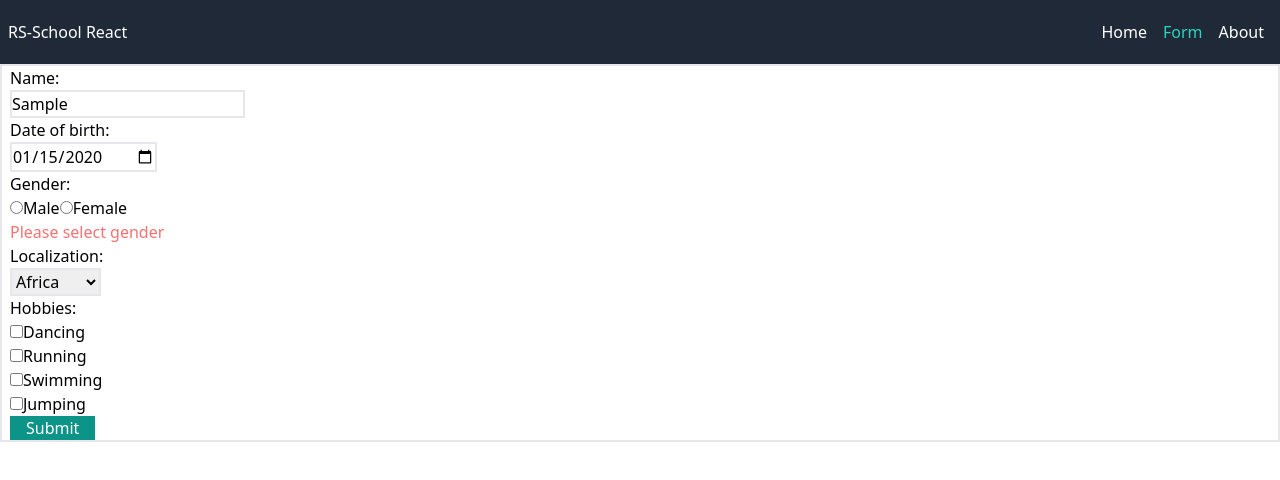
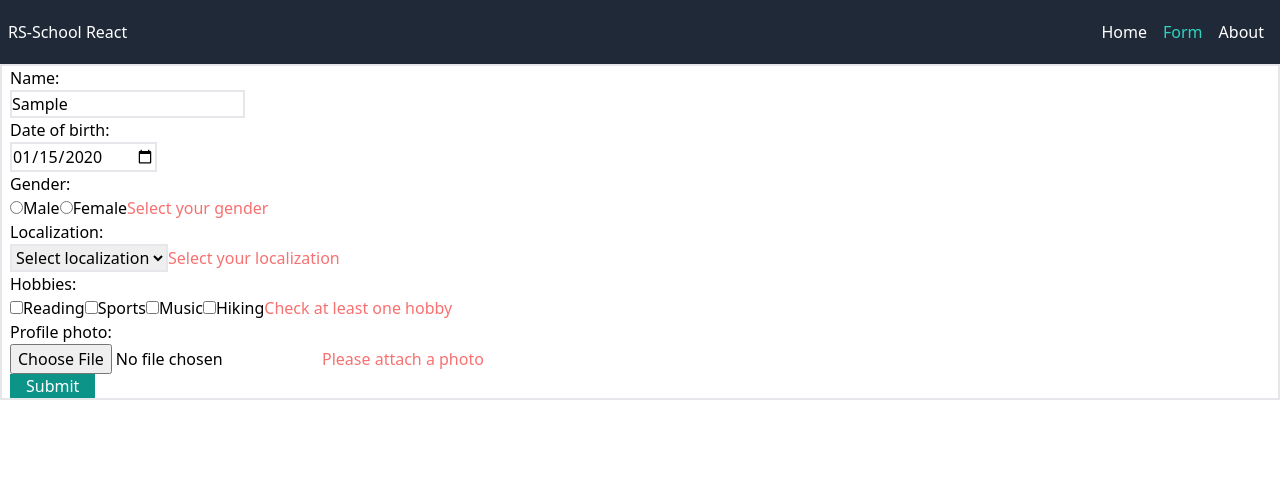
Before and after one commit to TomHugh/rs-school-react, a React (Vite) app: page /form in a window 1280 px wide. Both pictures are taken after typing "Sample", "2020-01-15" into the empty fields and a click on the button "Submit". Shown: the top 480 px of the page. Built offline with nearby package versions, Linux system fonts and the light colour scheme.

Commit message:
refactor: change header, card, form to use hooks

```diff
--- a/package.json
+++ b/package.json
@@ -7,7 +7,8 @@
     "dev": "vite",
     "build": "npm run lint && tsc && vite build",
     "preview": "vite preview",
-    "lint": "npx eslint . --fix",
+    "lint": "eslint . --ext .tsx --ext .ts",
+    "lint-fix": "eslint . --ext .tsx --ext .ts --fix",
     "format": "prettier --write .",
     "test": "vitest"
   },
@@ -22,6 +23,7 @@
   "dependencies": {
     "react": "^18.2.0",
     "react-dom": "^18.2.0",
+    "react-hook-form": "^7.43.9",
     "react-router-dom": "^6.9.0"
   },
   "devDependencies": {
--- a/src/components/Card.tsx
+++ b/src/components/Card.tsx
@@ -1,5 +1,3 @@
-import React from 'react';
-
 interface Props {
   thumbnail: string;
   title: string;
--- /dev/null
+++ b/src/components/FormBody.tsx
@@ -0,0 +1,130 @@
+import { useEffect, useState } from 'react';
+import { useForm, SubmitHandler } from 'react-hook-form';
+
+const genders = ['Male', 'Female'];
+const localizations = ['Africa', 'Australia', 'Europe', 'North America', 'South America'];
+const hobbies = ['Reading', 'Sports', 'Music', 'Hiking'];
+const succesMsgText = 'Form has been successfully sent';
+
+export interface IFormData {
+  name: string;
+  birthday: string;
+  gender: string;
+  localization: string;
+  hobbies: string[];
+  photo: FileList;
+}
+
+interface Props {
+  saveForm: (data: IFormData) => void;
+}
+
+function FormBody(props: Props) {
+  const [successMsg, setSuccessMsg] = useState('');
+  const {
+    register,
+    handleSubmit,
+    reset,
+    formState: { errors, isSubmitSuccessful },
+  } = useForm<IFormData>();
+
+  const onSubmit: SubmitHandler<IFormData> = (data) => {
+    props.saveForm(data);
+    showSuccessMsg();
+  };
+
+  const showSuccessMsg = () => {
+    setSuccessMsg(succesMsgText);
+    setTimeout(() => setSuccessMsg(''), 3000);
+  };
+
+  useEffect(() => {
+    if (isSubmitSuccessful) {
+      reset();
+    }
+  }, [isSubmitSuccessful, reset]);
+
+  return (
+    <form className="px-2 border-solid border-2" onSubmit={handleSubmit(onSubmit)}>
+      <label>
+        Name:
+        <br />
+        <input
+          className="border-solid border-2"
+          type="text"
+          {...register('name', {
+            required: 'Name is required',
+            pattern: { value: /^[A-Z]/, message: 'Name should start from capital letter' },
+          })}
+        />
+        {errors.name && <span className="text-red-400"> {errors.name?.message} </span>}
+      </label>
+      <br />
+      <label>
+        Date of birth:
+        <br />
+        <input
+          className="border-solid border-2"
+          type="date"
+          {...register('birthday', { required: true })}
+        />
+        {errors.birthday && <span className="text-red-400">Date of birth is required</span>}
+      </label>
+      <br />
+      <label>
+        Gender:
+        <br />
+        {genders.map((gender) => (
+          <label key={gender}>
+            <input type="radio" {...register('gender', { required: true })} value={gender} />
+            {gender}
+          </label>
+        ))}
+        {errors.gender && <span className="text-red-400">Select your gender</span>}
+      </label>
+      <br />
+      <label>
+        Localization:
+        <br />
+        <select className="border-solid border-2" {...register('localization', { required: true })}>
+          <option value="">Select localization</option>
+          {localizations.map((localization) => (
+            <option key={localization} value={localization}>
+              {localization}
+            </option>
+          ))}
+        </select>
+        {errors.localization && <span className="text-red-400">Select your localization</span>}
+      </label>
+      <br />
+      <label>
+        Hobbies:
+        <br />
+        {hobbies.map((hobby) => (
+          <label key={hobby}>
+            <input
+              type="checkbox"
+              {...register('hobbies', { validate: (values) => values.length > 0 })}
+              value={hobby}
+            />
+            {hobby}
+          </label>
+        ))}
+        {errors.hobbies && <span className="text-red-400">Check at least one hobby</span>}
+      </label>
+      <br />
+      <label>
+        Profile photo:
+        <br />
+        <input type="file" {...register('photo', { required: true })} />
+        {errors.photo && <span className="text-red-400">Please attach a photo</span>}
+      </label>
+      <br />
+      <button className="bg-teal-600 text-white px-4" type="submit">
+        Submit
+      </button>
+      <span className="text-teal-600">{successMsg}</span>
+    </form>
+  );
+}
+export default FormBody;
--- a/src/components/FormCard.tsx
+++ b/src/components/FormCard.tsx
@@ -1,21 +1,16 @@
-import React from 'react';
+import { IFormData } from './FormBody';
 
-interface Props {
-  thumbnail: string;
-  name: string;
-  birthday: string;
-  gender: string;
-  localization: string;
-  hobbies: string;
-}
-
-function FormCard(props: Props) {
+function FormCard(props: IFormData) {
   return (
     <div className="bg-gray-100 border-solid border-2">
-      {/* <img className="object-cover h-48 w-96" src={props.thumbnail} alt={props.name} /> */}
+      <img
+        className="object-cover h-48 w-96"
+        src={URL.createObjectURL(props.photo[0])}
+        alt={props.name}
+      />
       <div className="px-4">
         <h2 className="text-lg font-bold py-2">{props.name}</h2>
-        <p>{props.birthday}</p>
+        <p>Birthday: {props.birthday}</p>
         <p>Gender: {props.gender}</p>
         <p>Localization: {props.localization}</p>
         <p>Hobbies: {props.hobbies}</p>
--- a/src/pages/Form.tsx
+++ b/src/pages/Form.tsx
@@ -1,164 +1,33 @@
-import React, { Component } from 'react';
+import FormBody from '../components/FormBody';
 import FormCard from '../components/FormCard';
+import { IFormData } from '../components/FormBody';
+import { useState } from 'react';
 
-interface FormData {
-  name: string;
-  birthday: string;
-  gender: string;
-  localization: string;
-  hobbies: string[];
-  file: File | null;
-}
-
-interface FormState {
-  formData: FormData;
-  formErrors: Record<string, string>;
-  confirmationMessage: string;
-  cards: FormData[];
-}
-
-class Form extends Component<unknown, FormState> {
-  nameRef = React.createRef<HTMLInputElement>();
-  birthdayRef = React.createRef<HTMLInputElement>();
-  genderMRef = React.createRef<HTMLInputElement>();
-  genderFRef = React.createRef<HTMLInputElement>();
-  localizationRef = React.createRef<HTMLSelectElement>();
-  fileRef = React.createRef<HTMLInputElement>();
-
-  state: FormState = {
-    formData: {
-      name: '',
-      birthday: '',
-      gender: '',
-      localization: '',
-      hobbies: [],
-      file: null,
-    },
-    formErrors: {},
-    confirmationMessage: '',
-    cards: [],
-  };
-
-  hobbiesList: string[] = ['Dancing', 'Running', 'Swimming', 'Jumping'];
-  hobbiesRef: React.RefObject<HTMLInputElement>[] = this.hobbiesList.map(() =>
-    React.createRef<HTMLInputElement>()
-  );
-
-  handleSubmit = (event: React.FormEvent<HTMLFormElement>) => {
-    event.preventDefault();
-    const formData = {
-      name: this.nameRef.current?.value || '',
-      birthday: this.birthdayRef.current?.value || '',
-      gender: this.genderMRef.current?.checked
-        ? 'male'
-        : this.genderFRef.current?.checked
-        ? 'female'
-        : '',
-      localization: this.localizationRef.current?.value || '',
-      hobbies: [''],
-      file: this.fileRef.current?.files || '',
-    };
-    if (!this.validateFormData(formData)) return;
-
-    const cards = [...this.state.cards, formData];
-    this.setState({ cards });
-  };
-
-  validateFormData = (formData: FormData) => {
-    const errors: Record<string, string> = {};
-    if (!formData.name.trim()) {
-      errors.name = 'Name is required';
-    }
-
-    const nameRegex = /^[A-Z]/;
-    if (formData.name.trim() && !nameRegex.test(formData.name.trim())) {
-      errors.name = 'Name should start with an uppercase letter';
-    }
-    if (!formData.birthday) {
-      errors.birthday = 'Please select date';
-    }
-
-    if (!formData.gender) {
-      errors.gender = 'Please select gender';
-    }
-
-    if (!formData.localization) {
-      errors.localization = 'Please select localization';
-    }
-
-    if (!formData.hobbies) {
-      errors.hobbies = 'Please select hobbies';
-    }
-
-    this.setState({ formErrors: errors });
-
-    return Object.keys(errors).length === 0;
-  };
-
-  render() {
+function Form() {
+  const [cards, setCards] = useState<IFormData[]>([]);
   return (
     <>
-        <div>
-          <form className="px-2 border-solid border-2" onSubmit={this.handleSubmit}>
-            <legend>Name:</legend>
-            <input className="border-solid border-2" type="text" ref={this.nameRef} />
-            <p className="text-red-400">{this.state.formErrors.name}</p>
-            <legend>Date of birth:</legend>
-            <input className="border-solid border-2" type="date" ref={this.birthdayRef} />
-            <p className="text-red-400">{this.state.formErrors.birthday}</p>
-            <div>
-              <legend>Gender:</legend>
-              <input type="radio" value="male" name="gender" ref={this.genderMRef} />
-              <label>Male</label>
-
-              <input type="radio" value="female" name="gender" ref={this.genderFRef} />
-              <label>Female</label>
-              <p className="text-red-400">{this.state.formErrors.gender}</p>
-            </div>
-            <legend>Localization:</legend>
-            <select className="border-solid border-2" ref={this.localizationRef}>
-              <option value="Africa">Africa</option>
-              <option value="America">America</option>
-              <option value="Asia">Asia</option>
-              <option value="Australia">Australia</option>
-              <option value="Europe">Europe</option>
-            </select>
-            <p className="text-red-400">{this.state.formErrors.localization}</p>
-            <legend>Hobbies:</legend>
-            {this.hobbiesList.map((hobby, index) => (
-              <>
-                <div>
-                  <input
-                    key={index}
-                    id={hobby}
-                    type="checkbox"
-                    name="hobbies"
-                    ref={this.hobbiesRef[index]}
+      <FormBody
+        saveForm={(card) => {
+          card.photo = { ...card.photo };
+          setCards([...cards, card]);
+        }}
       />
-                  <label htmlFor={hobby}>{hobby} </label>
-                </div>
-              </>
-            ))}
-            <button className="bg-teal-600 text-white px-4" type="submit">
-              Submit
-            </button>
-          </form>
-        </div>
       <div className="p-2 grid gap-4 grid-cols-4">
-          {this.state.cards.map((card, index) => (
+        {cards.map((card, index) => (
           <FormCard
             key={index}
-              thumbnail={''}
+            photo={card.photo}
             name={card.name}
             birthday={card.birthday}
             gender={card.gender}
             localization={card.localization}
-              hobbies={card.hobbies.toString()}
+            hobbies={card.hobbies}
           />
         ))}
       </div>
     </>
   );
 }
-}
+
 export default Form;
--- a/src/pages/Home.tsx
+++ b/src/pages/Home.tsx
@@ -1,11 +1,10 @@
-import React from 'react';
 import data from '../data/products.json';
 import SearchBar from '../components/SearchBar';
 import Card from '../components/Card';
 
 function Home() {
   return (
-    <React.Fragment>
+    <>
       <SearchBar />
       <div className="p-2 grid gap-4 grid-cols-4">
         {data.map((card) => (
@@ -20,7 +19,7 @@ function Home() {
           />
         ))}
       </div>
-    </React.Fragment>
+    </>
   );
 }
 
--- a/src/pages/NotFound.tsx
+++ b/src/pages/NotFound.tsx
@@ -1,4 +1,3 @@
-import React from 'react';
 import { Link } from 'react-router-dom';
 
 function NotFound() {
```
Also changed, not shown: src/components/Header.tsx (+12 -29 lines), 1 other file (tests, documents, lock files or other folders). Lines whose indentation alone changed are shown as unchanged.
